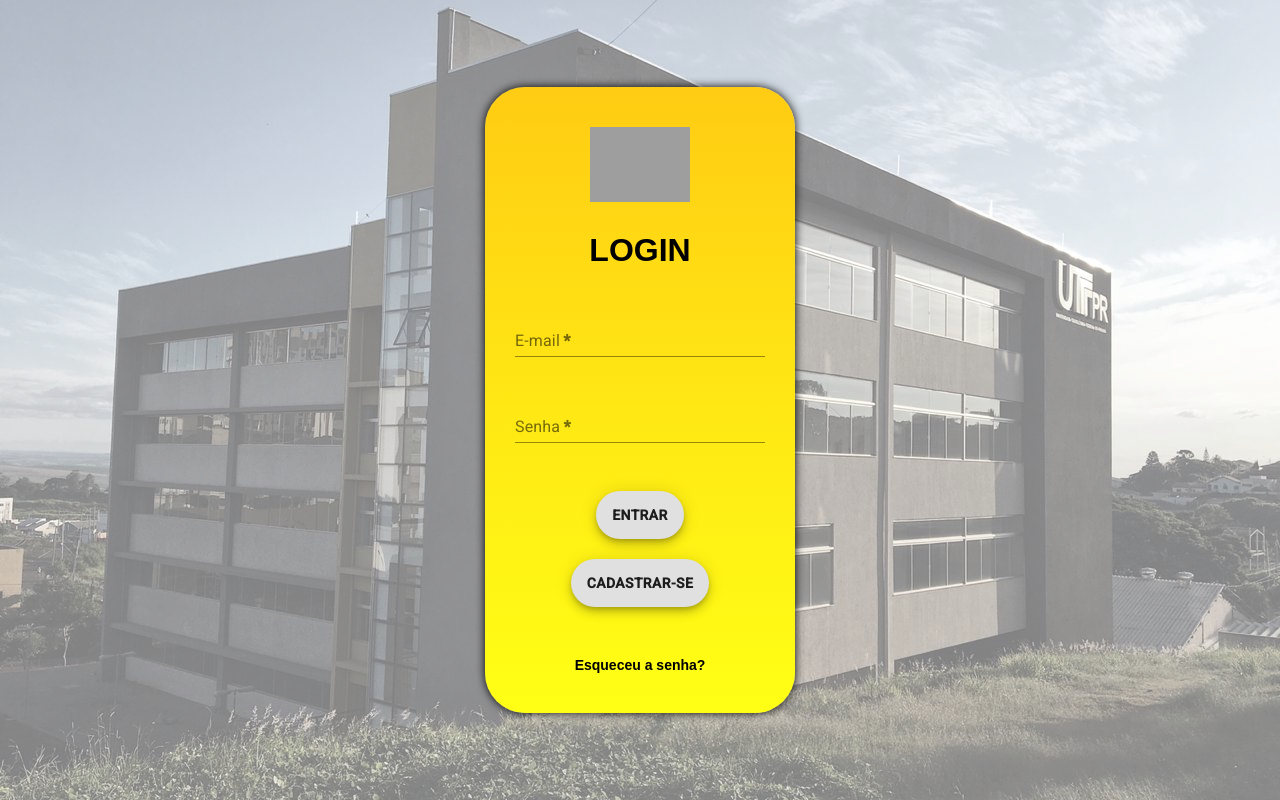
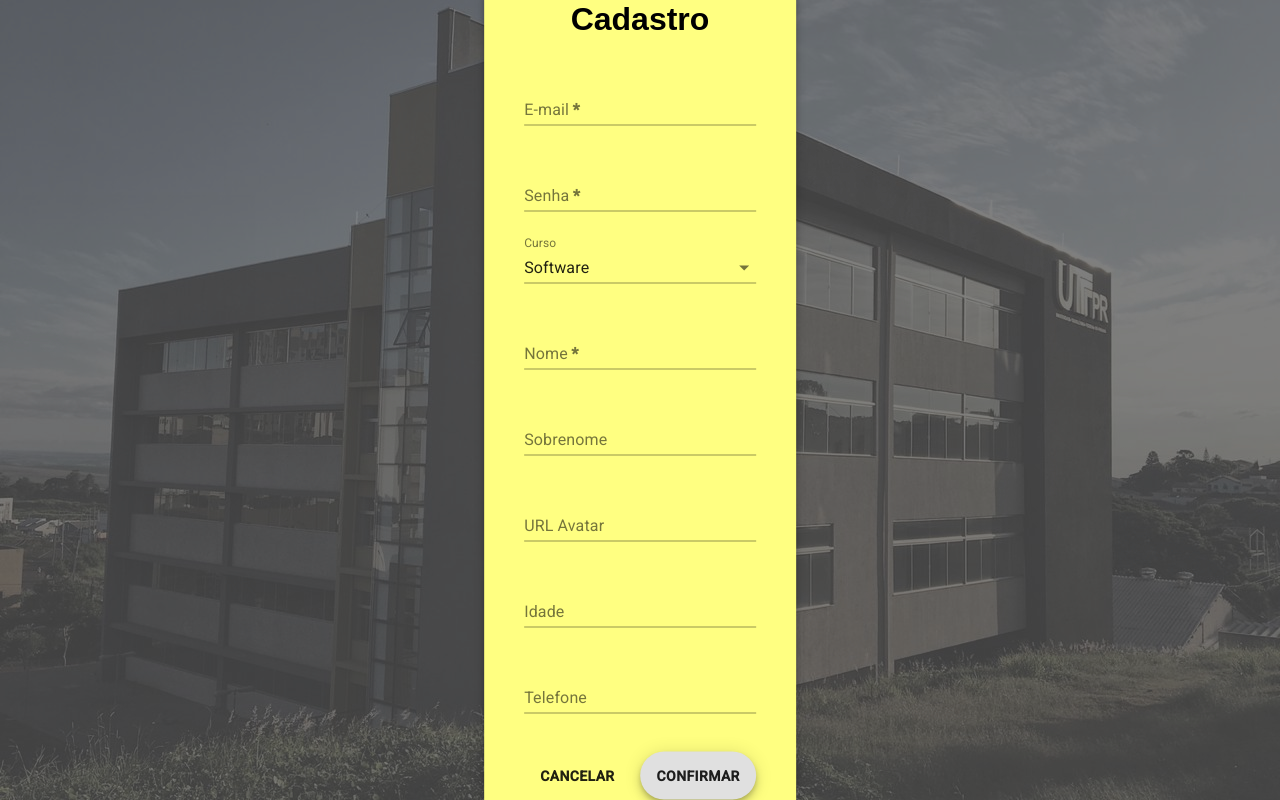
Before and after one commit to caueaquino/Inker-API, a React app in the folder inker/: page / in a window 1280 px wide. Both pictures are taken after a click on the button "CADASTRAR-SE". Built offline with nearby package versions, Linux system fonts and the light colour scheme; grey boxes are pictures that could not be loaded.

Commit message:
added struct register modal system

```diff
--- a/inker/src/components/Login/index.js
+++ b/inker/src/components/Login/index.js
@@ -6,6 +6,8 @@ import logo from '../../assets/images/Logo.png';
 
 import TextField from '@material-ui/core/TextField';
 import { Fab } from '@material-ui/core';
+
+import RegisterModal from '../Register/index'
 
 export default class index extends Component {
     render() {
@@ -27,7 +29,7 @@ export default class index extends Component {
                     required
                     id="email-input"
                     label="E-mail"
-                    style={{marginTop: 40, width: 250}}
+                    style={{marginTop: 40}}
                     margin="normal"
                     fullWidth
                 />
@@ -52,14 +54,8 @@ export default class index extends Component {
                     Entrar
                 </Fab>
 
-                <Fab
-                    variant="extended"
-                    size="large"
-                    style={{marginTop: 20}}
-                    id="bt-register"
-                >
-                    Cadastrar-se
-                </Fab>
+                <RegisterModal>
+                </RegisterModal>
 
                 <button
                     id="bt-recover"
--- a/inker/src/components/Login/styles.css
+++ b/inker/src/components/Login/styles.css
@@ -9,7 +9,7 @@
     flex-direction: column;
     padding: 40px 30px 40px 30px;
     border-radius: 40px;
-    box-shadow: 0px 0px 10px black;
+    box-shadow: 0px 0px 10px rgba(0, 0, 0, 0.5);
     background-image: linear-gradient(rgb(255, 204, 19), rgb(255, 231, 20),rgb(255, 255, 21));
 }
 
--- /dev/null
+++ b/inker/src/components/Register/index.js
@@ -0,0 +1,224 @@
+import React from 'react';
+import { makeStyles } from '@material-ui/core/styles';
+import Modal from '@material-ui/core/Modal';
+import { Fab, TextField, Button } from '@material-ui/core';
+
+import './styles.css';
+
+function getModalStyle() {
+  const top = 50;
+  const left = 50;
+
+  return {
+    top: `${top}%`,
+    left: `${left}%`,
+    transform: `translate(-${top}%, -${left}%)`,
+  };
+}
+
+const useStyles = makeStyles(theme => ({
+  paper: {
+    display: 'flex',
+    justifyContent: 'center',
+    position: 'absolute',
+    backgroundColor: theme.palette.background.paper,
+    boxShadow: theme.shadows[5],
+    padding: 40,
+    outline: 'none',
+    borderRadius : 40,
+    boxAlign: "center",
+  },
+}));
+
+const studyAreas = [
+    {
+        value: '0',
+        label: 'Software',
+    },
+    {
+        value: '1',
+        label: 'Análise',
+    },
+    {
+        value: '2',
+        label: 'Elétrica',
+    },
+    {
+        value: '3',
+        label: 'Mecânica',
+    },
+    {
+        value: '4',
+        label: 'Automação',
+    },
+    {
+        value: '5',
+        label: 'matemática',
+    }
+];
+
+const RegisterModal = () => {
+    const [open, setOpen] = React.useState(false);
+    const [modalStyle] = React.useState(getModalStyle);
+
+    const handleOpen = () => {
+        setOpen(true);
+    };
+
+    const handleClose = () => {
+        setOpen(false);
+    };
+
+    const classes = useStyles();
+
+    return (
+        <>
+
+            <Fab
+                variant="extended"
+                size="large"
+                style={{marginTop: 20}}
+                id="bt-register"
+                onClick={handleOpen}
+            >
+                Cadastrar-se
+            </Fab>
+
+            <Modal
+                aria-labelledby="simple-modal-title"
+                aria-describedby="simple-modal-description"
+                open={open}
+                onClose={handleClose}
+            >
+
+                <div
+                    style={modalStyle}
+                    className={classes.paper}
+                    id="register-modal"
+                >
+                    <header id="header-register">
+
+                        <h1>
+                            Cadastro
+                        </h1>
+
+                    </header>
+
+                    <section id="section-register">
+
+                        <TextField
+                            required
+                            id="email-input"
+                            label="E-mail"
+                            style={{marginTop: 40}}
+                            margin="normal"
+                            fullWidth
+                        />
+
+                        <TextField
+                            required
+                            id="password-input"
+                            label="Senha"
+                            style={{marginTop: 30}}
+                            margin="normal"
+                            fullWidth
+                            password
+                        />
+
+                        <TextField
+                            id="standard-select-currency-native"
+                            select
+                            styles={{marginTop: 30}}
+                            label="Curso"
+                            className={classes.textField}
+                            SelectProps={{
+                            native: true,
+                            MenuProps: {
+                                className: classes.menu,
+                            },
+                            }}
+                            margin="normal"
+                        >
+                            {studyAreas.map(option => (
+                            <option key={option.value} value={option.value}>
+                                {option.label}
+                            </option>
+                            ))}
+                        </TextField>
+
+                        <TextField
+                            required
+                            id="name-input"
+                            label="Nome"
+                            style={{marginTop: 30}}
+                            margin="normal"
+                            fullWidth
+                        />
+
+                        <TextField
+                            id="lastname-input"
+                            label="Sobrenome"
+                            style={{marginTop: 30}}
+                            margin="normal"
+                            fullWidth
+                        />
+
+                        <TextField
+                            id="avatar-input"
+                            label="URL Avatar"
+                            style={{marginTop: 30}}
+                            margin="normal"
+                            fullWidth
+                        />
+
+                        <TextField
+                            id="age-input"
+                            label="Idade"
+                            style={{marginTop: 30}}
+                            margin="normal"
+                            type="number"
+                            fullWidth
+                        />
+
+                        <TextField
+                            id="email-input"
+                            label="Telefone"
+                            style={{marginTop: 30}}
+                            margin="normal"
+                            type="phone"
+                            fullWidth
+                        />
+                    </section>
+
+                    <footer id="footer-register">
+
+                        <Button
+                            variant="extended"
+                            size="medium"
+                            id="bt-cancel"
+                            onClick={handleClose}
+                        >
+                            Cancelar
+                        </Button>
+
+                        <Fab
+                            variant="extended"
+                            size="large"
+                            style={{marginLeft: 10}}
+                            id="bt-confirm"
+                            onClick={handleClose}
+                        >
+                            Confirmar
+                        </Fab>
+
+                    </footer>
+
+                </div>
+
+            </Modal>
+
+        </>
+    );
+}
+
+export default RegisterModal;
--- /dev/null
+++ b/inker/src/components/Register/styles.css
@@ -0,0 +1,45 @@
+#register-modal {
+    display: flex;
+    flex-direction: column;
+    margin: 0;
+    background-color: rgb(255, 255, 129)
+}
+
+#header-register {
+    width: 100%;
+    display: flex;
+}
+
+#header-register h1 {
+    margin-top: 0;
+    width: 100%;
+    text-align: center;
+}
+
+#section-register {
+    width: 100%;
+    display: flex;
+    flex-direction: column;
+}
+
+#footer-register{
+    width: 100%;
+    display: flex;
+    justify-content: flex-end;
+    flex-direction: row;
+    margin-top: 30px;
+}
+
+#bt-confirm, #bt-cancel {
+    transition: all 0.2s;
+}
+
+#bt-confirm:hover, #bt-cancel:hover {
+    -webkit-transform: scale(1.1);
+}
+
+#bt-cancel:hover {
+    border-radius: 40px;
+    text-decoration: underline;
+    background-color: rgba(240, 248, 255, 0);
+}
```
